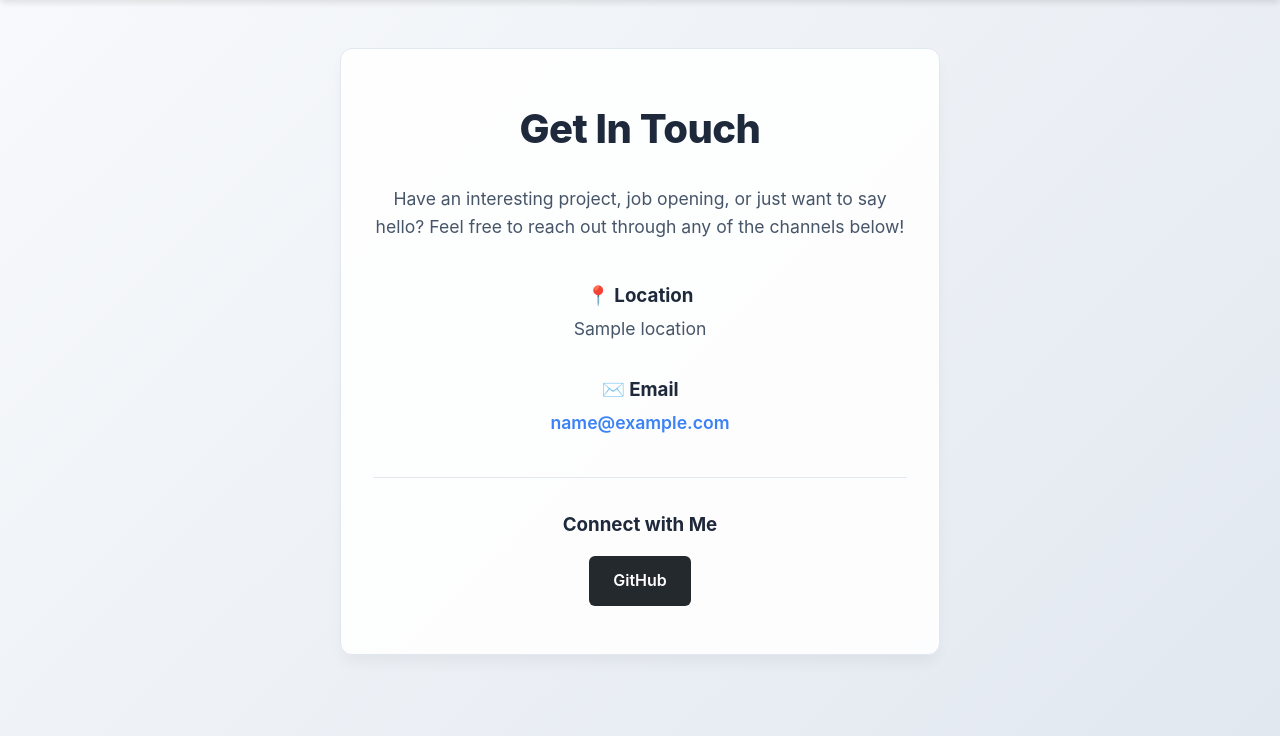
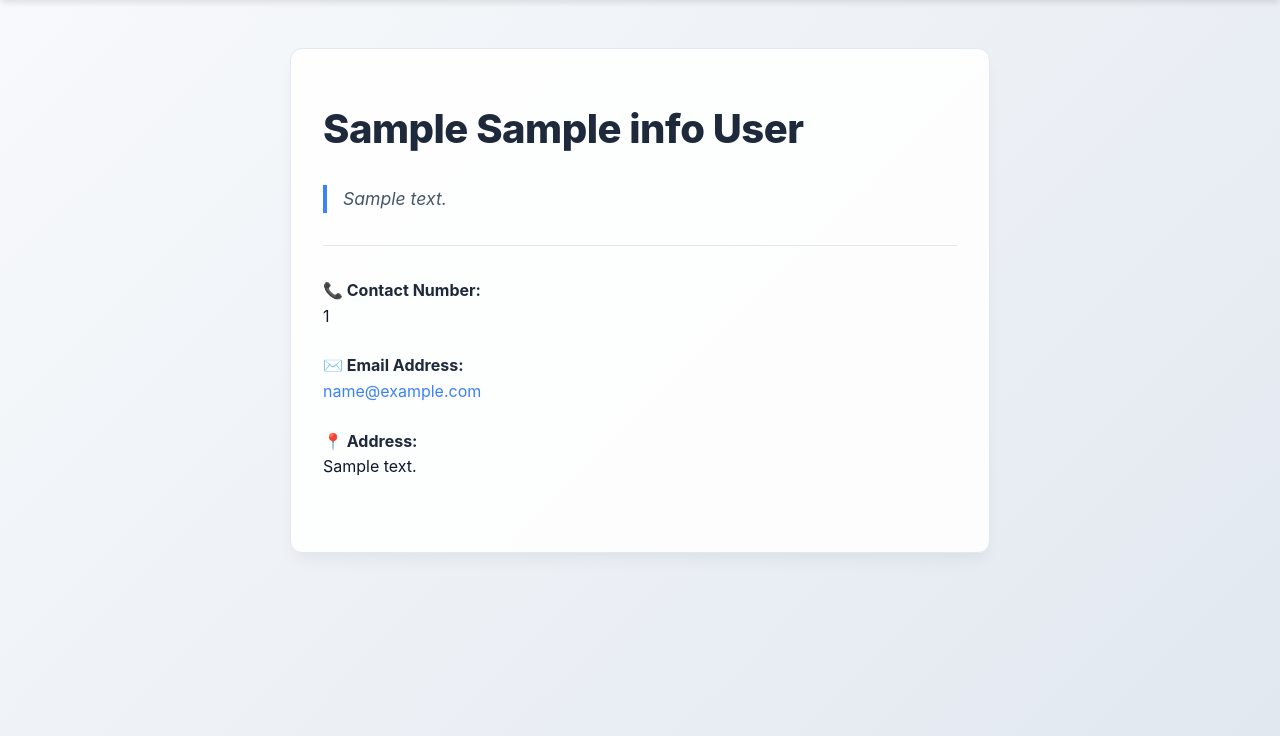
Before and after one commit to KohlYumul/PortfolioQuiz1Yumul, a Django app: template portfolio/templates/portfolio/contact.html in a window 1280 px wide. Shown: the part 64-800 px from the top of the page. Run offline with Django 5.2, Linux system fonts and the light colour scheme; the template is opened without the code that fills it: most values are stand-ins (such as "Sample title", 1, 10 or a date in 2020).

Commit message:
Updated contact.html, displaying the information from django administration

```diff
--- a/portfolio/templates/portfolio/contact.html
+++ b/portfolio/templates/portfolio/contact.html
@@ -1,24 +1,36 @@
 {% extends 'portfolio/base.html' %}
 {% block content %}
-<div class="card" style="max-width: 600px; margin: 0 auto; text-align: center; padding: 3rem 2rem;">
-    <h1>Get In Touch</h1>
-    <p style="margin-bottom: 2.5rem;">Have an interesting project, job opening, or just want to say hello? Feel free to reach out through any of the channels below!</p>
+<div class="card" style="max-width: 700px; margin: 0 auto; padding: 3rem 2rem;">
+    {% if info %}
+        <h1>
+            {{ info.first_name }}
+            {% if info.middle_name %}{{ info.middle_name }}{% endif %}
+            {{ info.last_name }}
+        </h1>
 
-    <div style="margin-bottom: 2rem;">
-        <h3 style="color: var(--primary); margin-bottom: 0.25rem;">📍 Location</h3>
-        <p>{{ info.location }}</p>
-    </div>
+        <p style="font-style: italic; margin-bottom: 2rem; border-left: 4px solid var(--accent); padding-left: 1rem;">
+            {{ info.summary }}
+        </p>
 
-    <div style="margin-bottom: 2.5rem;">
-        <h3 style="color: var(--primary); margin-bottom: 0.25rem;">✉️ Email</h3>
-        <p><a href="mailto:{{ info.email }}" style="color: var(--accent); text-decoration: none; font-weight: 600;">{{ info.email }}</a></p>
-    </div>
+        <hr style="border: 0; border-top: 1px solid #e2e8f0; margin-bottom: 2rem;">
 
-    <hr style="border: 0; border-top: 1px solid #e2e8f0; margin-bottom: 2rem;">
+        <div style="margin-bottom: 1.5rem;">
+            <strong style="color: var(--primary); display: block;">📞 Contact Number:</strong>
+            <span>{{ info.contact_number }}</span>
+        </div>
 
-    <h3 style="color: var(--primary); margin-bottom: 1rem;">Connect with Me</h3>
-    <div style="display: flex; justify-content: center; gap: 1.5rem;">
-        <a href="{{ info.github }}" target="_blank" class="btn" style="background-color: #24292e;">GitHub</a>
-    </div>
+        <div style="margin-bottom: 1.5rem;">
+            <strong style="color: var(--primary); display: block;">✉️ Email Address:</strong>
+            <a href="mailto:{{ info.email }}" style="color: var(--accent); text-decoration: none;">{{ info.email }}</a>
+        </div>
+
+        <div style="margin-bottom: 1.5rem;">
+            <strong style="color: var(--primary); display: block;">📍 Address:</strong>
+            <span>{{ info.address }}</span>
+        </div>
+    {% else %}
+        <h1>Contact Information</h1>
+        <p>No contact entry found in the database. Please input your metrics via the Django Admin panel.</p>
+    {% endif %}
 </div>
 {% endblock %}
```
